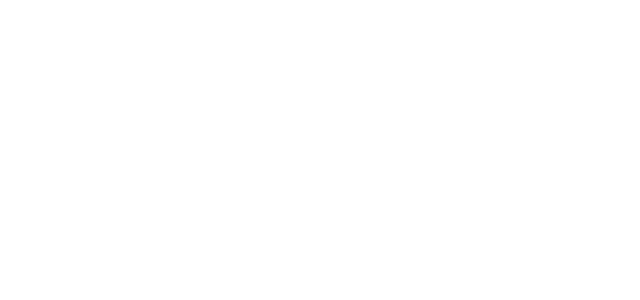
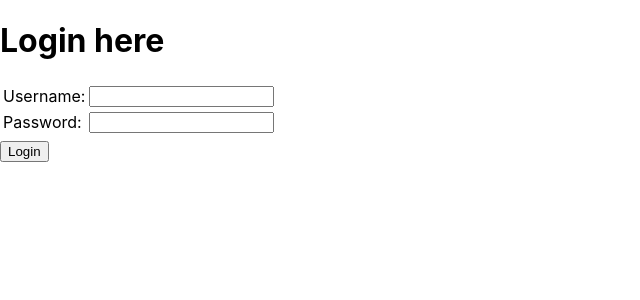
Before and after one commit to ChamathkaDhanapala/26-11-2024-ReactPractical, a React (Create React App) app in the folder practical/: page / in a window 1280 px wide. Before the commit this address had no page. Shown: the top 300 px of the page, without its empty margins (0-640 px from the left). Built offline with nearby package versions, Linux system fonts and the light colour scheme.

Commit message:
update App.js file

```diff
--- a/practical/src/App.js
+++ b/practical/src/App.js
@@ -8,7 +8,8 @@
   return (
     <Router>
       <Routes>
-
+      <Route path='/' element={<Login/>}/>
+      <Route path='/dash' element={<Dasboard/>}/>
       </Routes>
     </Router>
   );
```
